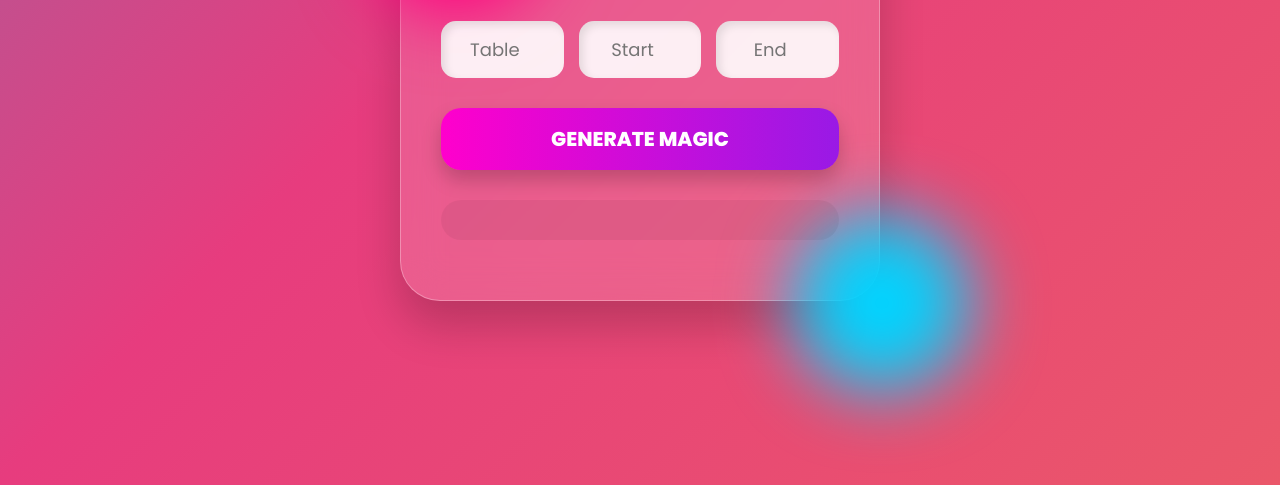
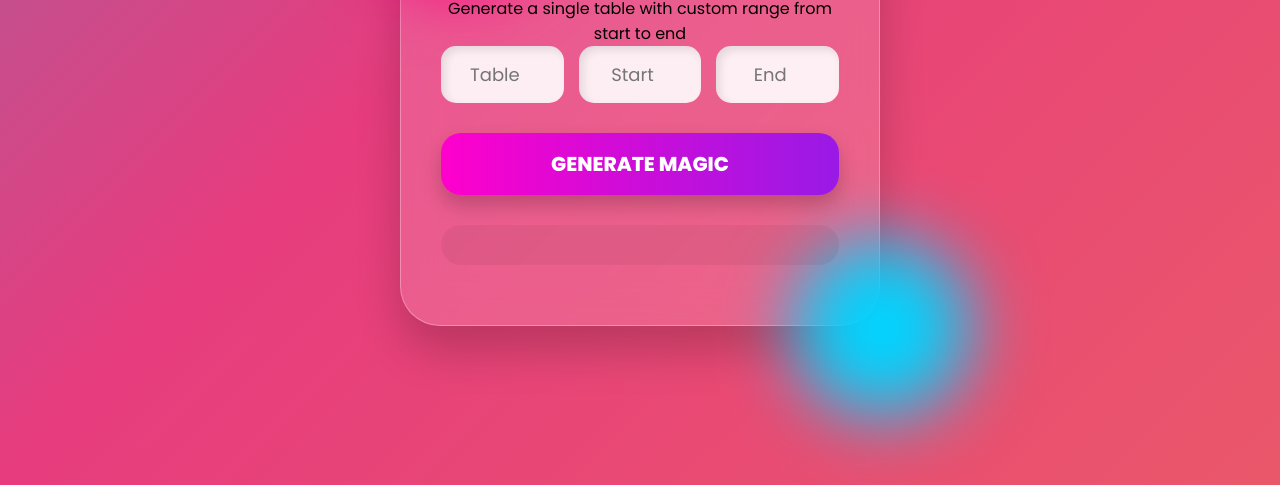
Before and after one commit to G-Mustafa9500/Tabel-Generator, a plain HTML site: page index.html in a window 1280 px wide. Shown: the part 315-800 px from the top of the page. Drawn offline with Linux system fonts and the light colour scheme.

Commit message:
Add description for table generation feature
Added a description paragraph to explain the table generation feature.

```diff
--- a/index.html
+++ b/index.html
@@ -163,6 +163,7 @@
 
   <div class="container">
     <h1>Table Master VIP</h1>
+    <p>Generate a single table with custom range from start to end</p>
     <div class="inputs">
       <input type="number" id="tabel" placeholder="Table" min="1">
       <input type="number" id="start" placeholder="Start" min="0">
@@ -188,4 +189,5 @@
   </script>
 
 </body>
+
 </html>
```
